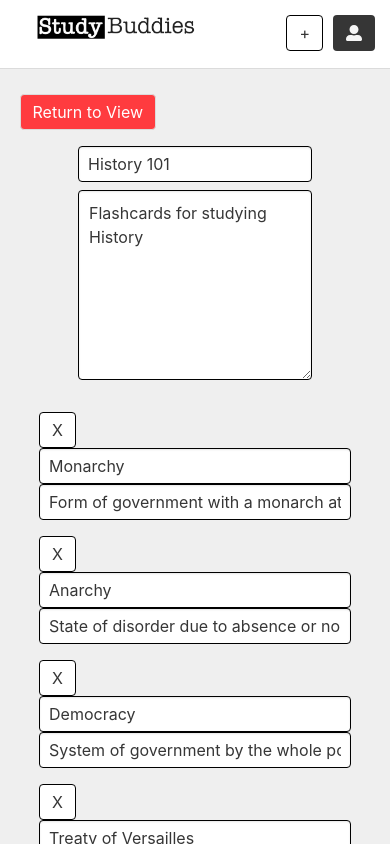
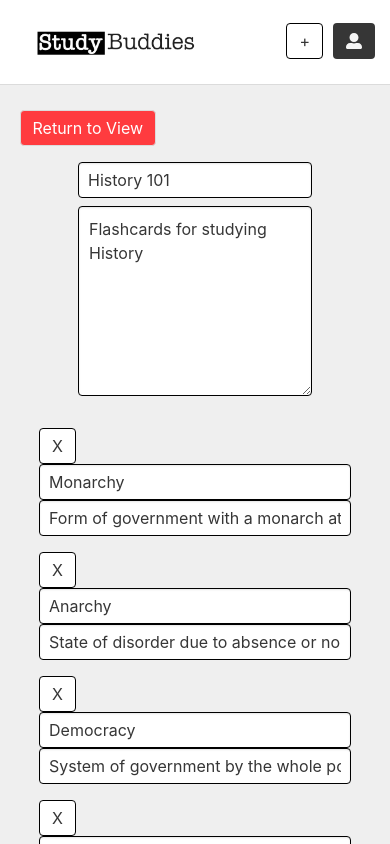
Before and after one commit to m1771vw/StudyBuddies, a React (Create React App) app: page / in a window 390 px wide. Shown: the top 844 px of the page. Built offline with nearby package versions, Linux system fonts and the light colour scheme.

Commit message:
Adding responsive ness home logo changes

```diff
--- a/src/App.css
+++ b/src/App.css
@@ -183,6 +183,12 @@ h1 {
   justify-content: center;
   align-items: center;
   padding-right: 60px;
+}
+
+@media (max-width: 768px){
+  .user-home-logo {
+    margin-top: 16px;
+  }
 }
 /* ViewSet CSS */
 .cardset-info-flex-container {
```
